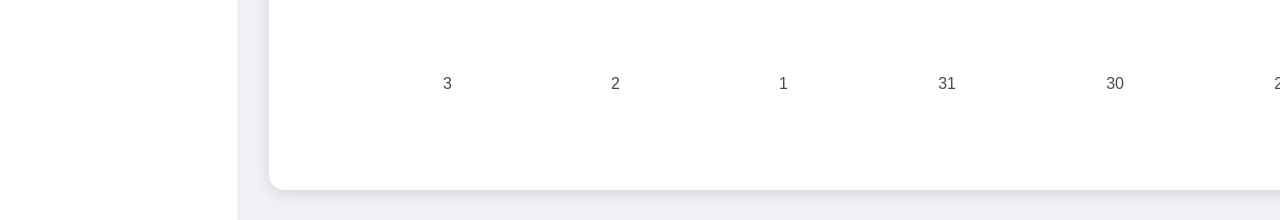
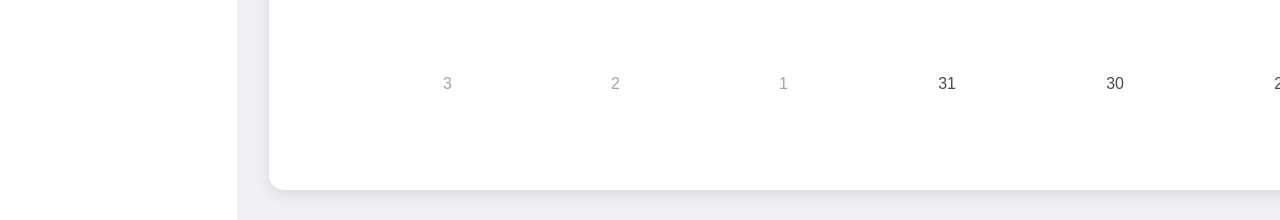
Before and after one commit to Bracha-Corcos/Ezri-Meim, a React (Create React App) app in the folder Ezri-Meim/: page /calendar in a window 1280 px wide. Shown: the part 525-745 px from the top of the page. Built offline with nearby package versions, Linux system fonts and the light colour scheme.

Commit message:
update calendar css 21.7 23:00

```diff
--- a/Ezri-Meim/src/Calendar.css
+++ b/Ezri-Meim/src/Calendar.css
@@ -150,9 +150,20 @@ body {
     transition: background-color 0.3s, color 0.3s;
 }
 
-.react-calendar__tile:enabled:hover {
-    background-color: #ffe6f0 !important; /* ורוד בהיר */
-    color: #000 !important;
+/* Style for days from previous and next months */
+.react-calendar__month-view__days__day--neighboringMonth {
+    color: #d3d3d3 !important; /* Light gray color */
+    opacity: 0.5;
+}
+
+.react-calendar__tile:enabled:hover,
+.react-calendar__month-view__days__day--neighboringMonth:hover {
+    background-color: #ffe6f0 !important;
+    color: #d3d3d3 !important;
+}
+
+.react-calendar__tile--weekend.react-calendar__month-view__days__day--neighboringMonth {
+    color: #d3d3d3 !important;
 }
 
 .react-calendar__tile--now {
```
Also changed, not shown: Ezri-Meim/src/EventModal.js (+0 -102 lines).
